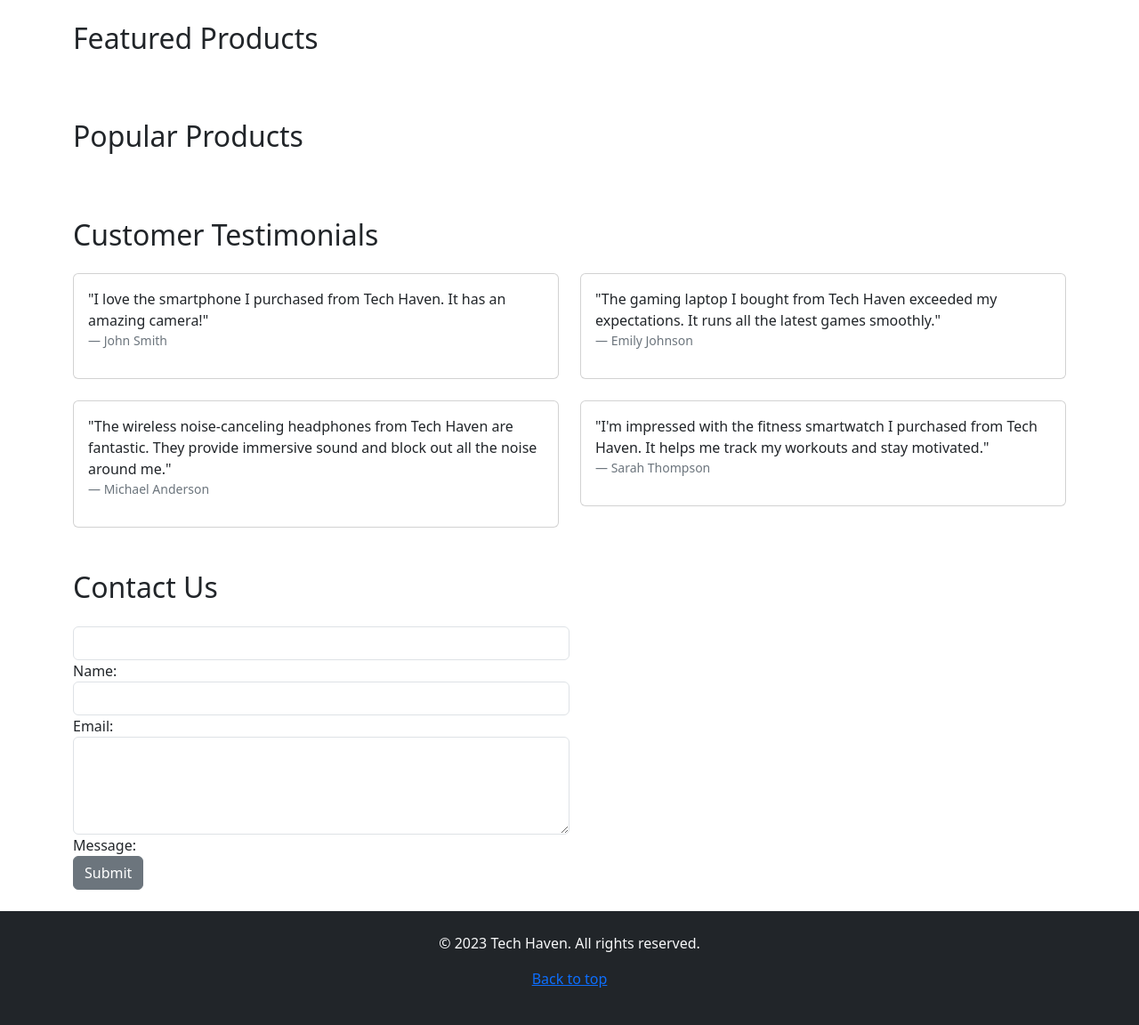
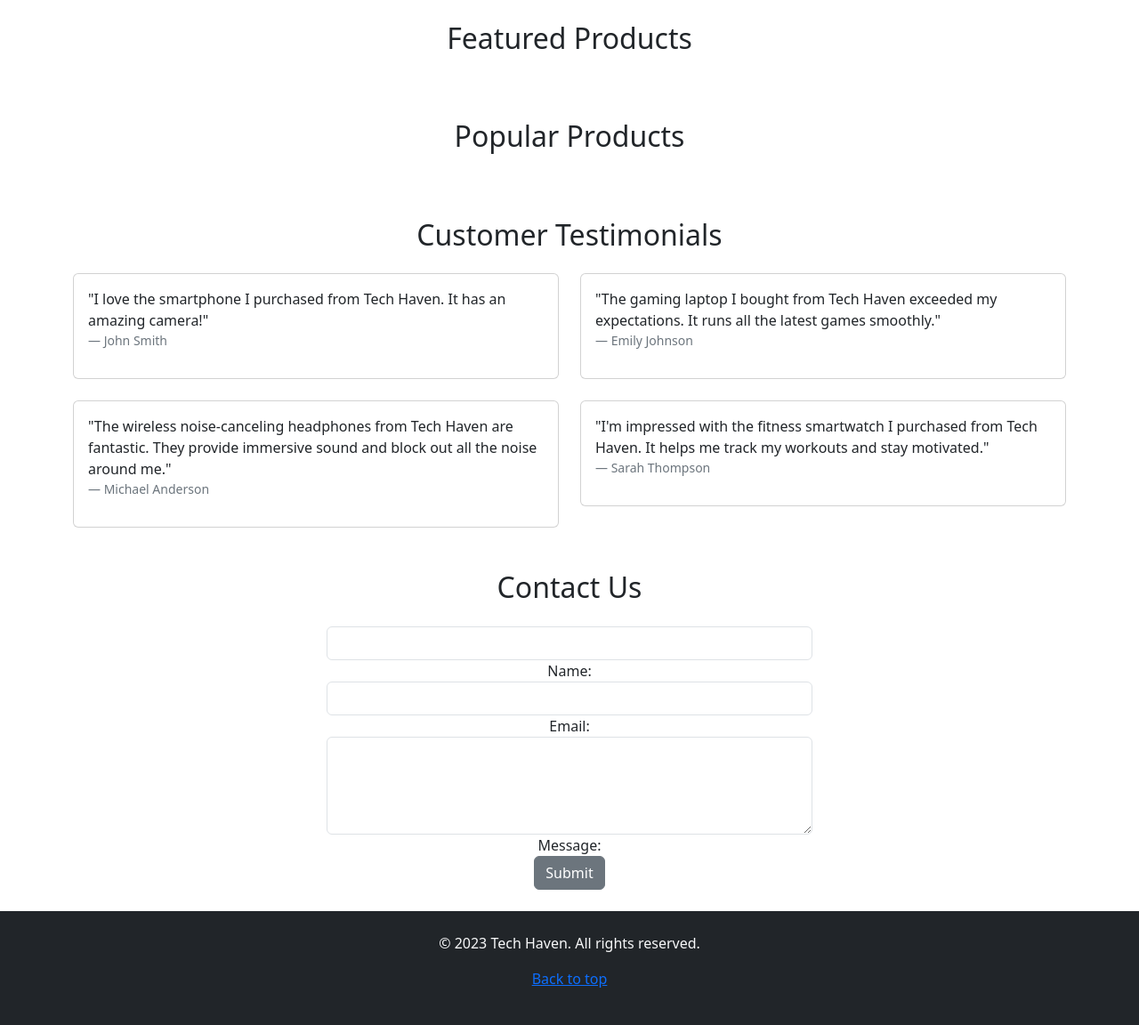
Before and after one commit to lasanthamudalige/tech-gadget-shop, a Flask app: page / in a window 1280 px wide. Shown: the part 88-1240 px from the top of the page at 89% size. Run offline with Flask 3, Linux system fonts and the light colour scheme; data that the repository does not hold is empty; some libraries are stand-ins or nearby versions; some web fonts are replaced.

Commit message:
move form to the center and all the titles in each sections to center as well

```diff
--- a/templates/index.html
+++ b/templates/index.html
@@ -2,7 +2,7 @@
 endblock %} {% block main %}
 <section id="featured-product" class="py-4">
   <div class="container">
-    <h2 class="mb-4">Featured Products</h2>
+    <h2 class="mb-4 text-center">Featured Products</h2>
     <div class="row">
       <div class="col-md-6 offset-md-3">
         {% for item in items %} {% if item.category == "featured" %}
@@ -31,7 +31,7 @@
 
 <section id="products" class="py-4">
   <div class="container">
-    <h2 class="mb-4">Popular Products</h2>
+    <h2 class="mb-4 text-center">Popular Products</h2>
     <div class="row">
       {% for item in items %} {% if item.category == "popular" %}
       <div class="col-md-3 py-2">
@@ -60,7 +60,7 @@
 
 <section id="testimonials" class="py-4">
   <div class="container">
-    <h2 class="mb-4">Customer Testimonials</h2>
+    <h2 class="mb-4 text-center">Customer Testimonials</h2>
     <div class="row">
       <div class="col-md-6">
         <div class="card">
@@ -113,8 +113,10 @@
   </div>
 </section>
 
-<section id="contact" class="py-4">
+<section id="contact" class="py-4 text-center">
   <div class="container">
+    <div class="row justify-content-center">
+      <div class="col-md-6">
         <h2 class="mb-4">Contact Us</h2>
         <form>
           <div class="form-group">
@@ -122,7 +124,7 @@
               type="text"
               id="name"
               name="name"
-          class="form-control w-50"
+              class="form-control w-100"
               required
             />
             <label for="name">Name:</label>
@@ -133,7 +135,7 @@
               type="email"
               id="email"
               name="email"
-          class="form-control w-50"
+              class="form-control w-100"
               required
             />
             <label for="email">Email:</label>
@@ -143,7 +145,7 @@
             <textarea
               id="message"
               name="message"
-          class="form-control w-50"
+              class="form-control w-100"
               rows="4"
               required
             ></textarea>
@@ -153,6 +155,9 @@
           <button type="submit" class="btn btn-secondary">Submit</button>
         </form>
       </div>
+    </div>
+  </div>
 </section>
 
+
 {% endblock %}
```
Lines whose indentation alone changed are shown as unchanged.
